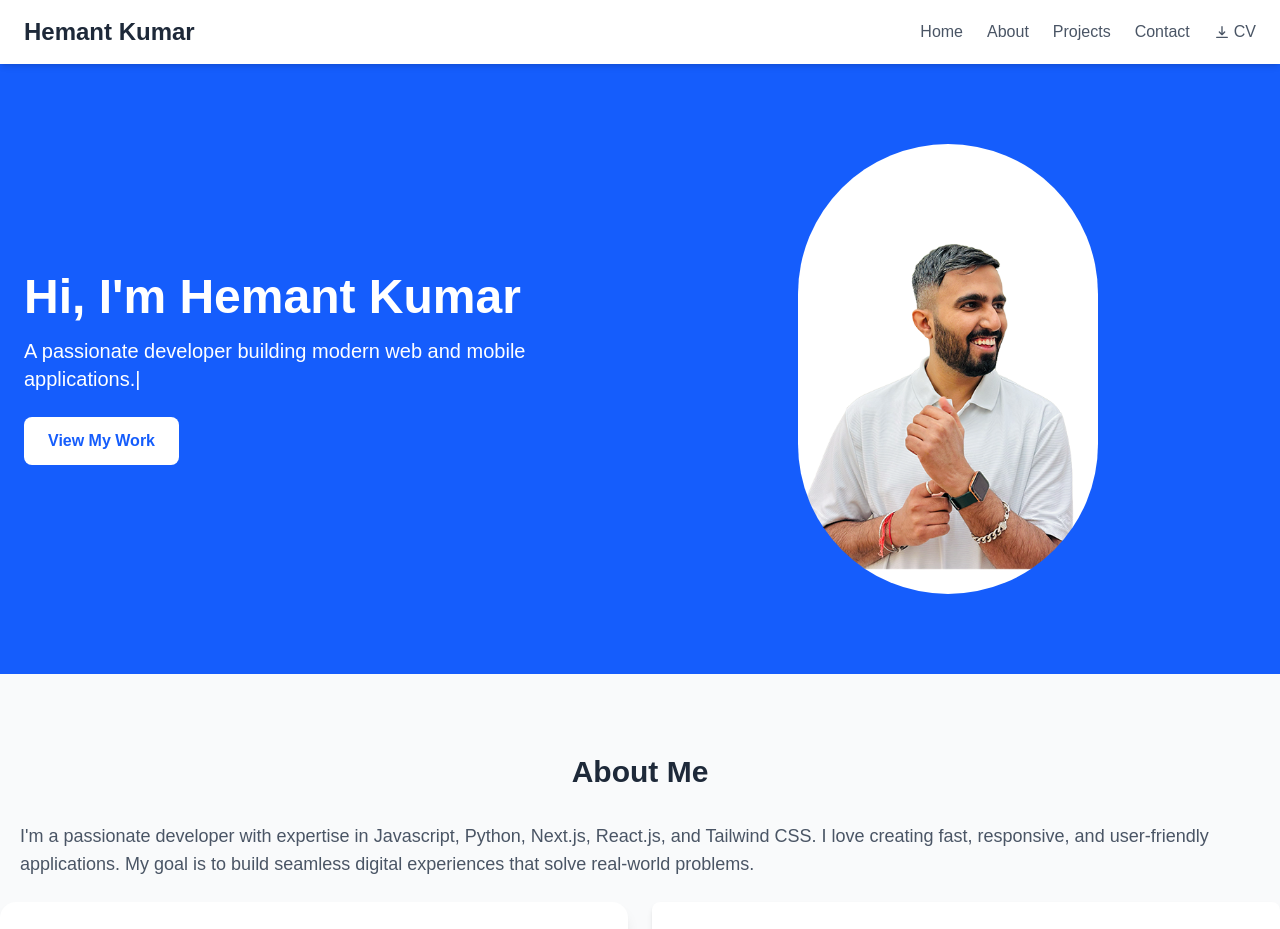
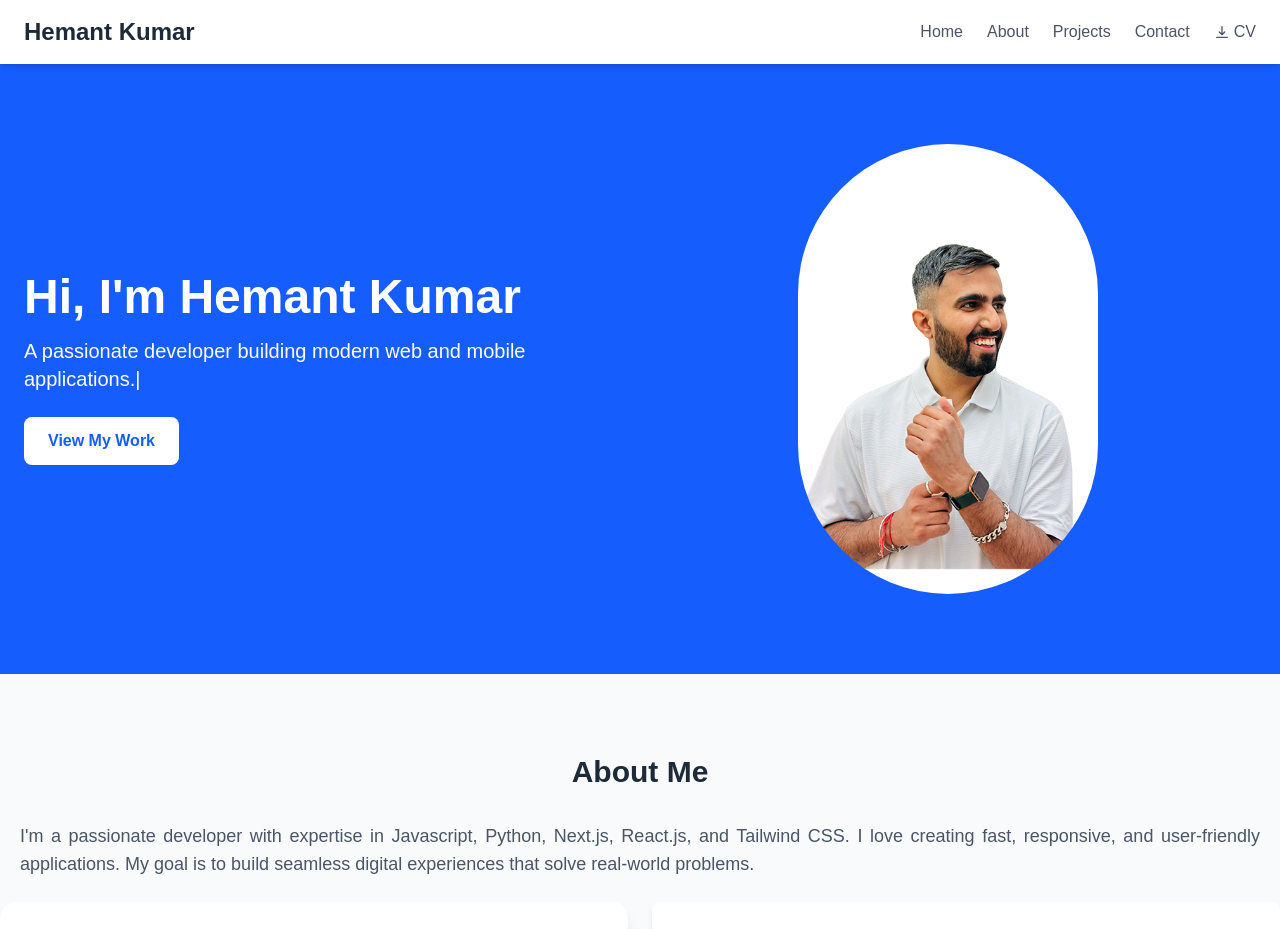
Before and after one commit to Hkumar145/hemant-portfolio, a Next.js app: page / in a window 1280 px wide. Shown: the top 929 px of the page. Built offline with nearby package versions, Linux system fonts and the light colour scheme.

Commit message:
text alignment

```diff
--- a/src/components/About.tsx
+++ b/src/components/About.tsx
@@ -12,7 +12,7 @@ export default function About() {
     <section id="about" className="py-20">
       <div className="container mx-auto px-0">
         <h2 className="text-3xl font-bold text-center text-gray-800 mb-8">About Me</h2>
-        <p className="text-lg text-gray-600 mb-6 px-5">
+        <p className="text-lg text-gray-600 mb-6 px-5 text-justify">
           I&apos;m a passionate developer with expertise in Javascript, Python, Next.js, React.js, and Tailwind CSS. I love creating
           fast, responsive, and user-friendly applications. My goal is to build seamless digital
           experiences that solve real-world problems.
```
